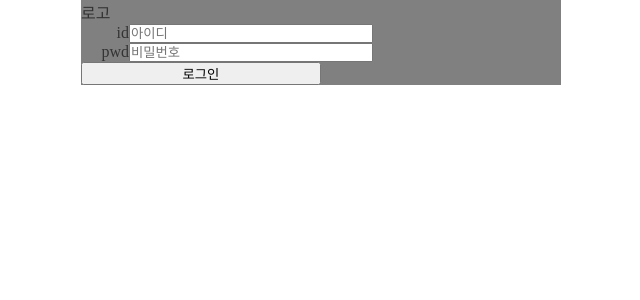
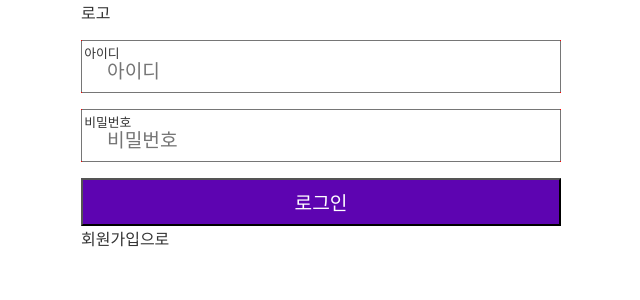
Before and after one commit to cheolgyun7/MyMovieTv, a React (Create React App) app: page /auth in a window 1280 px wide. Shown: the top 300 px of the page, without its empty margins (319-959 px from the left). Built offline with nearby package versions, Linux system fonts and the light colour scheme; a web font is replaced by a local one.

Commit message:
feat: 회원가입및 로그인ing

```diff
--- a/public/index.html
+++ b/public/index.html
@@ -2,19 +2,18 @@
 <html lang="en">
   <head>
     <meta charset="utf-8" />
-    <link rel="icon" href="%PUBLIC_URL%/favicon.ico" />
+
     <meta name="viewport" content="width=device-width, initial-scale=1" />
     <meta name="theme-color" content="#000000" />
     <meta
       name="description"
       content="Web site created using create-react-app"
     />
-    <link rel="apple-touch-icon" href="%PUBLIC_URL%/logo192.png" />
     <!--
       manifest.json provides metadata used when your web app is installed on a
       user's mobile device or desktop. See https://developers.google.com/web/fundamentals/web-app-manifest/
     -->
-    <link rel="manifest" href="%PUBLIC_URL%/manifest.json" />
+
     <!--
       Notice the use of %PUBLIC_URL% in the tags above.
       It will be replaced with the URL of the `public` folder during the build.
--- a/src/component/auth/AuthPage.tsx
+++ b/src/component/auth/AuthPage.tsx
@@ -1,27 +1,54 @@
 import React, { useState } from 'react';
-import { createUserWithEmailAndPassword, getAuth } from 'firebase/auth';
+import {
+  createUserWithEmailAndPassword,
+  getAuth,
+  signInWithEmailAndPassword
+} from 'firebase/auth';
 import { app } from '../../firebase';
 import './auth.css';
 
 const AuthPage: React.FC = () => {
   const [authId, setAuthId] = useState('');
   const [authPwd, setAuthPwd] = useState('');
+  const [authchkPwd, setAuthchkPwd] = useState('');
+  const [isRegister, setIsRegister] = useState(false); //false면 로그인 true면 회원가입
 
-  const onSubmit = async () => {
-    try {
-      const newUser = await createUserWithEmailAndPassword();
-    } catch (error) {
-      console.error(error);
+  const auth = getAuth(app);
+
+  const handleToggleRegister = () => {
+    setIsRegister(!isRegister);
+  };
+
+  const onSubmit = async (e: React.FormEvent) => {
+    e.preventDefault();
+    if (isRegister) {
+      try {
+        const newUser = await createUserWithEmailAndPassword(
+          auth,
+          authId,
+          authPwd
+        );
+        console.log('회원가입성공', newUser);
+      } catch (error) {
+        console.log('11!!');
+        console.error(error);
+      }
+    } else {
+      try {
+        const newUser = await signInWithEmailAndPassword(auth, authId, authPwd);
+        console.log(newUser);
+      } catch (error) {
+        console.log('????');
+        console.error(error);
+      }
     }
-    console.log(authId);
-    console.log(authPwd);
   };
 
   return (
-    <div className='authDiv' onSubmit={onSubmit}>
+    <form className='authDiv' onSubmit={onSubmit}>
       <p>로고</p>
       <div className='authInput'>
-        <label htmlFor='id'>id</label>
+        <label htmlFor='id'>아이디</label>
         <input
           id='id'
           type='text'
@@ -31,7 +58,7 @@ const AuthPage: React.FC = () => {
         />
       </div>
       <div className='authInput'>
-        <label htmlFor='pwd'>pwd</label>
+        <label htmlFor='pwd'>비밀번호</label>
         <input
           id='pwd'
           type='password'
@@ -40,8 +67,25 @@ const AuthPage: React.FC = () => {
           onChange={(e) => setAuthPwd(e.target.value)}
         />
       </div>
-      <button type='button'>로그인</button>
-    </div>
+      {isRegister && (
+        <div className='authInput'>
+          <label htmlFor='pwdchk'>비밀번호확인</label>
+          <input
+            id='pwdchk'
+            type='password'
+            placeholder='비밀번호확인'
+            value={authchkPwd}
+            onChange={(e) => setAuthchkPwd(e.target.value)}
+          />
+        </div>
+      )}
+      <button className='loginBtn' type='submit'>
+        {isRegister === false ? '로그인' : '회원가입'}
+      </button>
+      <span onClick={handleToggleRegister}>
+        {isRegister === false ? '회원가입으로' : '로그인으로'}
+      </span>
+    </form>
   );
 };
 
--- a/src/component/auth/auth.css
+++ b/src/component/auth/auth.css
@@ -1,18 +1,32 @@
 .authDiv {
   width: 30rem;
   margin: 0 auto;
-  background-color: gray;
+}
+.authInput {
+  background: red;
+  position: relative;
+  margin: 1rem 0;
+}
+.authInput label {
+  position: absolute;
+  left: 0.2rem;
+  top: 0.2rem;
+  display: inline-block;
+  text-align: right;
+  pointer-events: none;
+  font-size: 0.8rem;
+}
+.authInput > input {
+  width: 100%;
+  padding: 1.2rem 1rem 0.5rem 1.5rem;
+  font-size: 1.2rem;
+  box-sizing: border-box;
 }
 
-.authInput > label {
-  display: inline-block;
-  width: 3rem;
-  text-align: right;
+.authDiv > .loginBtn {
+  width: 100%;
+  padding: 0.5rem;
+  font-size: 1.2rem;
+  background-color: rgb(93, 4, 177);
+  color: white;
 }
-.authInput > input {
-  width: 15rem;
-}
-
-.authDiv > button {
-  width: 15rem;
-}
```
